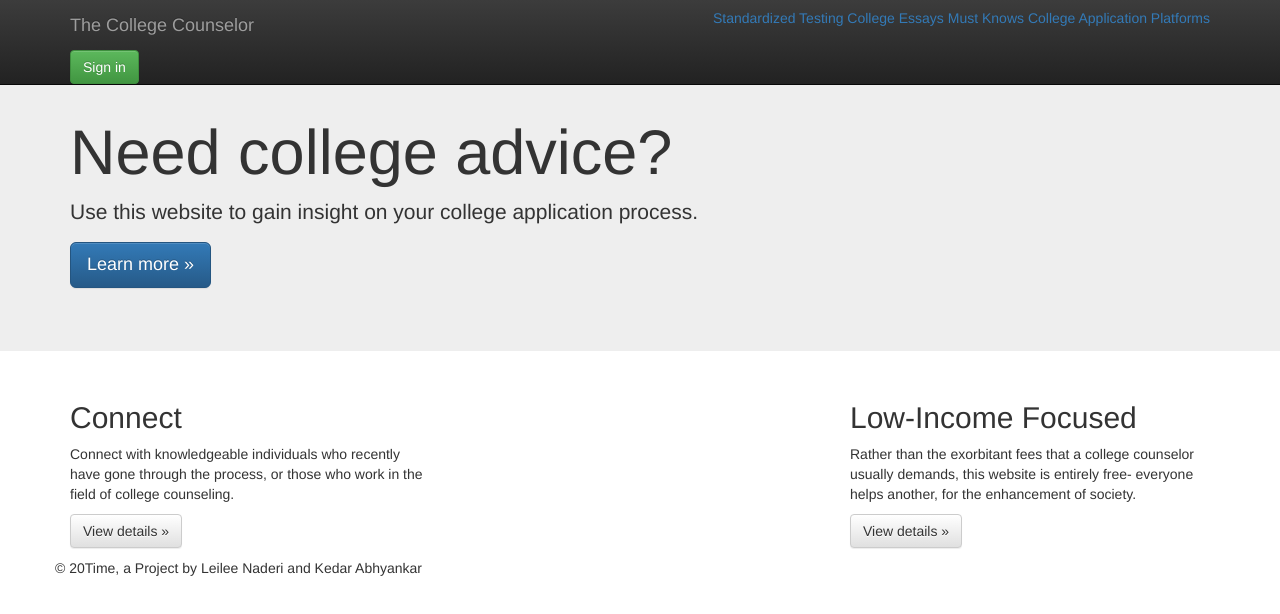
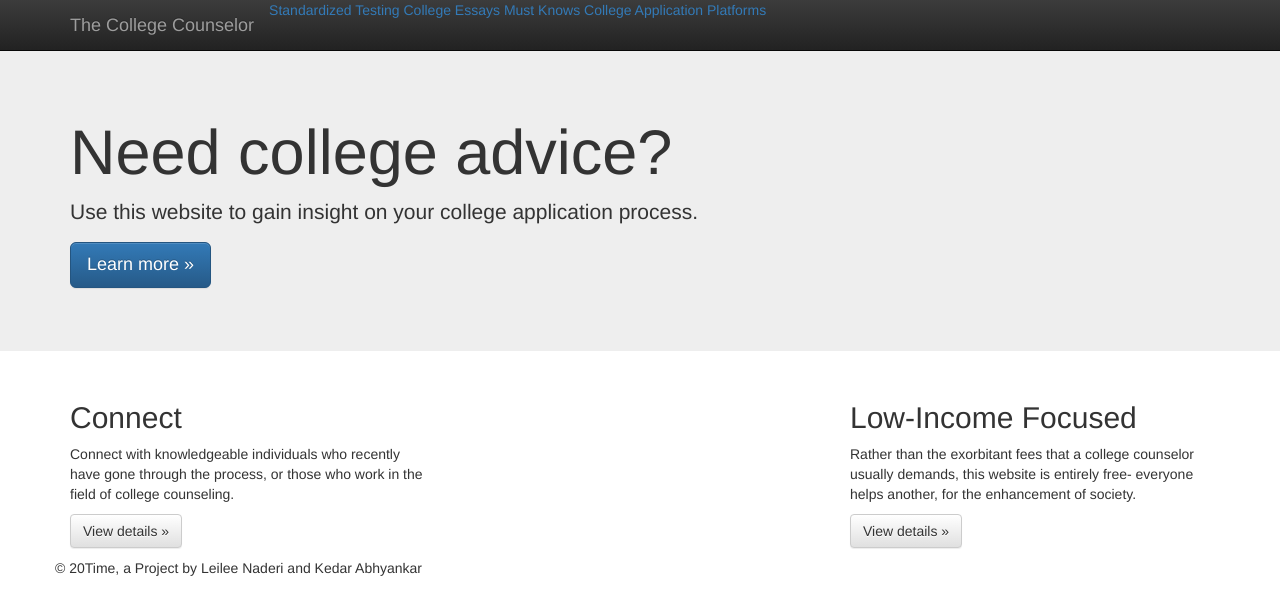
Before and after one commit to KedarandLeileeCollegeCounseling/KedarandLeileeCollegeCounseling.github.io, a plain HTML site: page index.html in a window 1280 px wide. Drawn offline with nearby package versions, Linux system fonts and the light colour scheme.

Commit message:
removed sign in button and form headers

```diff
--- a/index.html
+++ b/index.html
@@ -39,14 +39,11 @@
           <a class="navbar-brand" href="#">The College Counselor</a>
         </div>
         <div id="navbar" class="navbar-collapse collapse">
-          <form class="navbar-form navbar-right" role="form">
             <a href="Standardized Testing">Standardized Testing</a>
             <a href="College Essays">College Essays</a>
             <a href="Must Knows">Must Knows</a>
             <a href="College Application Platforms">College Application Platforms</a>
             </div>
-            <button type="submit" class="btn btn-success">Sign in</button>
-          </form>
         </div><!--/.navbar-collapse -->
       </div>
     </nav>
```
